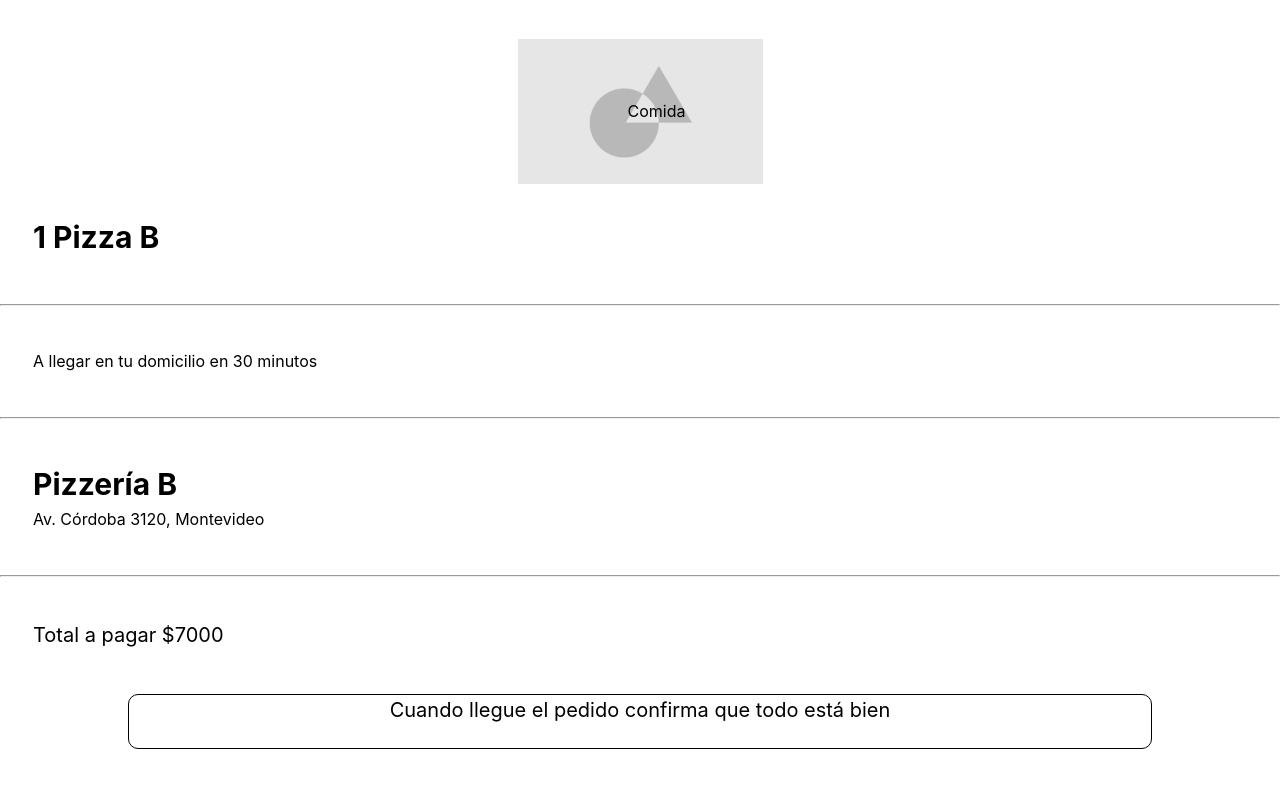
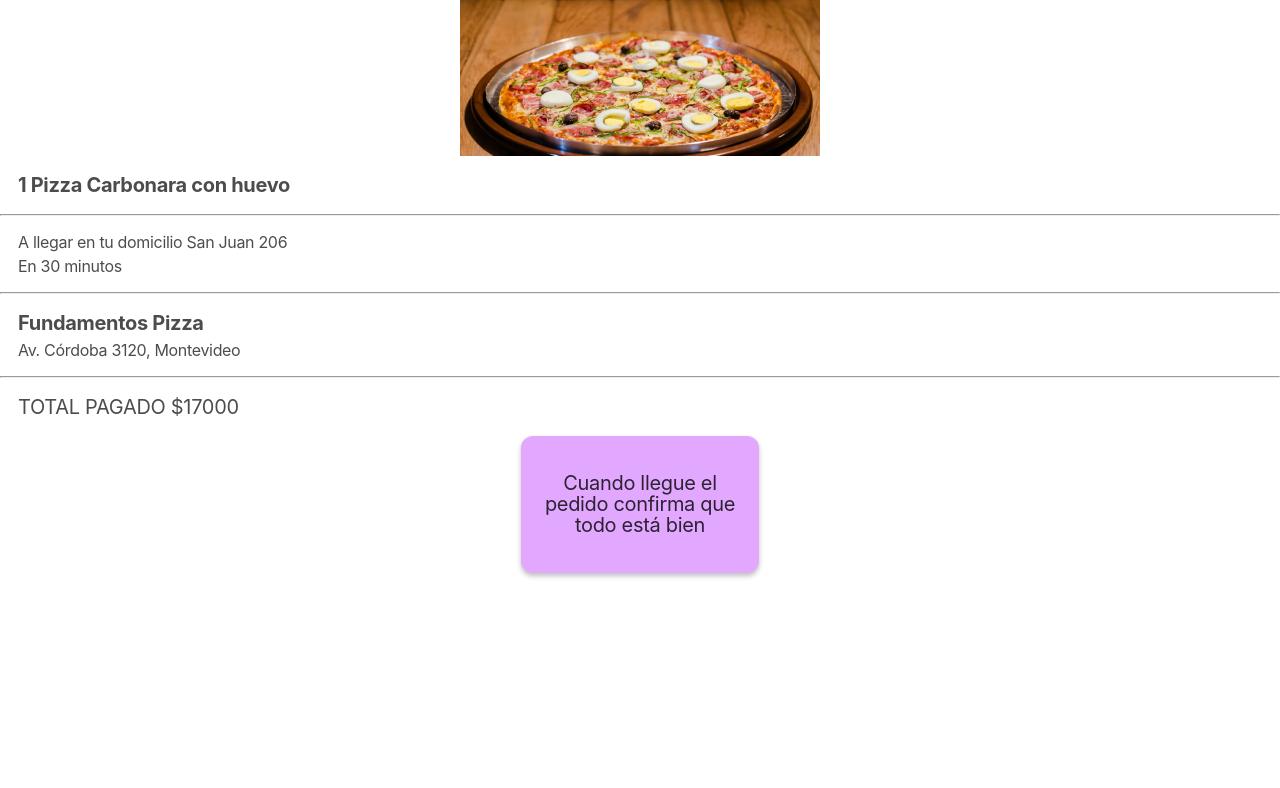
Before and after one commit to JoelFiare/s14-16-n-java, a React (Vite) app in the folder frontend/: page /busqueda/pagar/detalles-de-entrega in a window 1280 px wide. Shown: the top 788 px of the page. Built offline with nearby package versions, Linux system fonts and the light colour scheme.

Commit message:
Style: do Summary in high

```diff
--- a/frontend/src/components/Summary/Summary.css
+++ b/frontend/src/components/Summary/Summary.css
@@ -1,45 +1,38 @@
 .summary {
-  gap: 20px;
-  padding: 27px 0 51px;
-  color: black;
-  background: white;
-  min-height: 100dvh;
+  display: grid;
+  gap: 14px;
+  font-size: 16px;
+  color: rgba(0, 0, 0, 0.7);
+  letter-spacing: -.32px;
+  align-items: start;
 
-  > figure, & {
-    display: grid;
-  }
-
-  > :is(figure, .box) {
+  > img {
+    object-fit: cover;
     justify-self: center;
   }
 
   h3 {
-    font-size: 30px;
-  }
-
-  > :nth-last-child(2) {
     font-size: 20px;
   }
 
   > .box {
-    border: 1px solid black;
-    border-radius: 10px;
-    width: 80%;
-    padding-inline: 25px;
+    background: var(--light-lilac);
+    border-radius: 12px;
+    width: 238px;
+    font-size: 20px;
+    justify-self: center;
+    line-height: 21px;
+    padding: 37px 11px;
+    color: rgba(0, 0, 0, 0.8);
+    box-shadow: 0 3px 5px rgba(0, 0, 0, 0.25);
+  }
+
+  .price {
     font-size: 20px;
   }
 
   p:not(.box), h3 {
-    padding-inline-start: 33px;
-    text-align: start;
-  }
-
-  > figure {
-    position: relative;
-    place-items: center;
-
-    p {
-      position: absolute;
-    }
+    padding-inline-start: 18px;
+    width: fit-content;
   }
 }
--- a/frontend/src/components/Summary/Summary.jsx
+++ b/frontend/src/components/Summary/Summary.jsx
@@ -1,5 +1,5 @@
 import { useNavigate } from 'react-router-dom'
-import logo from '../../assets/Image.jpg'
+import logo from '../../assets/pizza.jpg'
 import './Summary.css'
 
 export default function Summary() {
@@ -12,20 +12,20 @@ export default function Summary() {
   return (
     <>
       <main className='summary'>
-        <figure>
-          <img src={logo} alt='comida'/>
-          <p>Comida</p>
-        </figure>
-        <h3>{'1 Pizza B'}</h3>
+        <img src={logo} alt='comida'/>
+        <h3>{'1 Pizza Carbonara con huevo'}</h3>
         <hr />
-        <p>A llegar en tu domicilio en 30 minutos</p>
+        <div>
+          <p>A llegar en tu domicilio {'San Juan 206'}</p>
+          <p>En 30 minutos</p>
+        </div>
         <hr />
-        <hgroup>
-          <h3>{'Pizzería B'}</h3>
+        <address>
+          <h3>{'Fundamentos Pizza'}</h3>
           <p>{'Av. Córdoba 3120, Montevideo'}</p>
-        </hgroup>
+        </address>
         <hr />
-        <p>Total a pagar ${7000}</p>
+        <p className='price'>TOTAL PAGADO ${17000}</p>
         <p className='box'>Cuando llegue el pedido confirma que todo está bien</p>
       </main>
     </>
--- a/frontend/src/index.css
+++ b/frontend/src/index.css
@@ -3,6 +3,7 @@
 :root {
   --blue: #3f9bff;
   --lilac: #d57fff;
+  --light-lilac: #E2A8FF;
   --red: #ff2A54;
   --bg-color: #f5f5f5;
   --gray: #979797;
```
Also changed, not shown: frontend/src/assets/pizza.jpg (added).
